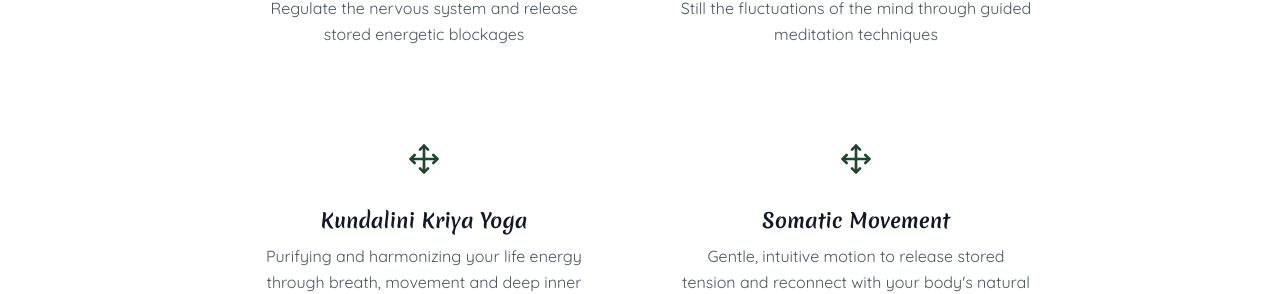
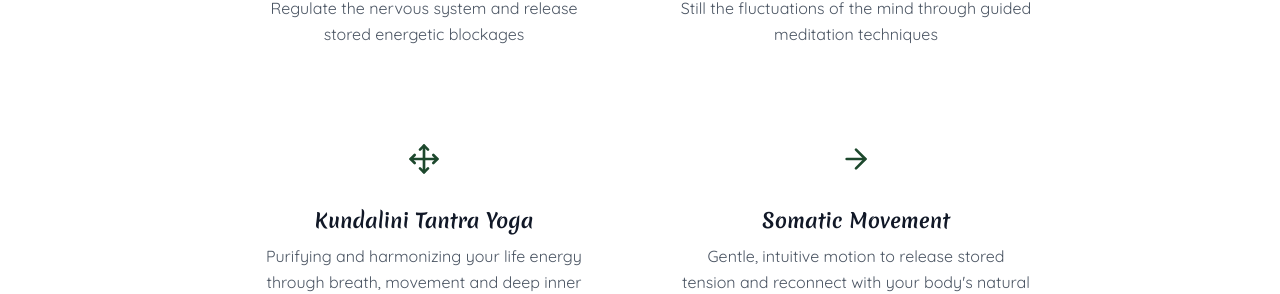
Before and after one commit to harshithjn/pranachitta.com, a Next.js app: page / in a window 1280 px wide. Shown: the part 1792-2086 px from the top of the page. Built offline with nearby package versions, Linux system fonts and the light colour scheme.

Commit message:
Icon update

```diff
--- a/app/page.tsx
+++ b/app/page.tsx
@@ -201,7 +201,7 @@ export default function Home() {
                 icon: <Heart className="h-8 w-8" />,
               },
               {
-                title: "Kundalini Kriya Yoga",
+                title: "Kundalini Tantra Yoga",
                 description: "Purifying and harmonizing your life energy through breath, movement and deep inner focus",
                 icon: <Move className="h-8 w-8" />,
               },
@@ -209,7 +209,7 @@ export default function Home() {
                 title: "Somatic Movement",
                 description:
                   "Gentle, intuitive motion to release stored tension and reconnect with your body's natural wisdom.",
-                icon: <Move className="h-8 w-8" />,
+                icon: <ArrowRight className="h-8 w-8" />,
               },
               {
                 title: "Silence & Inner Inquiry",
```
